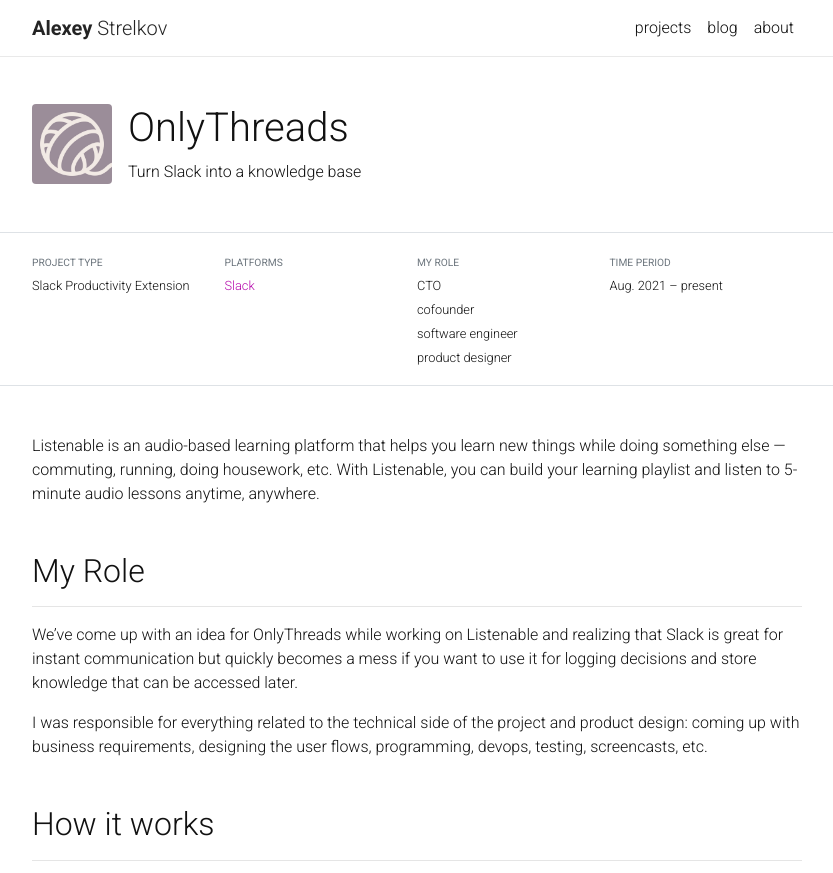
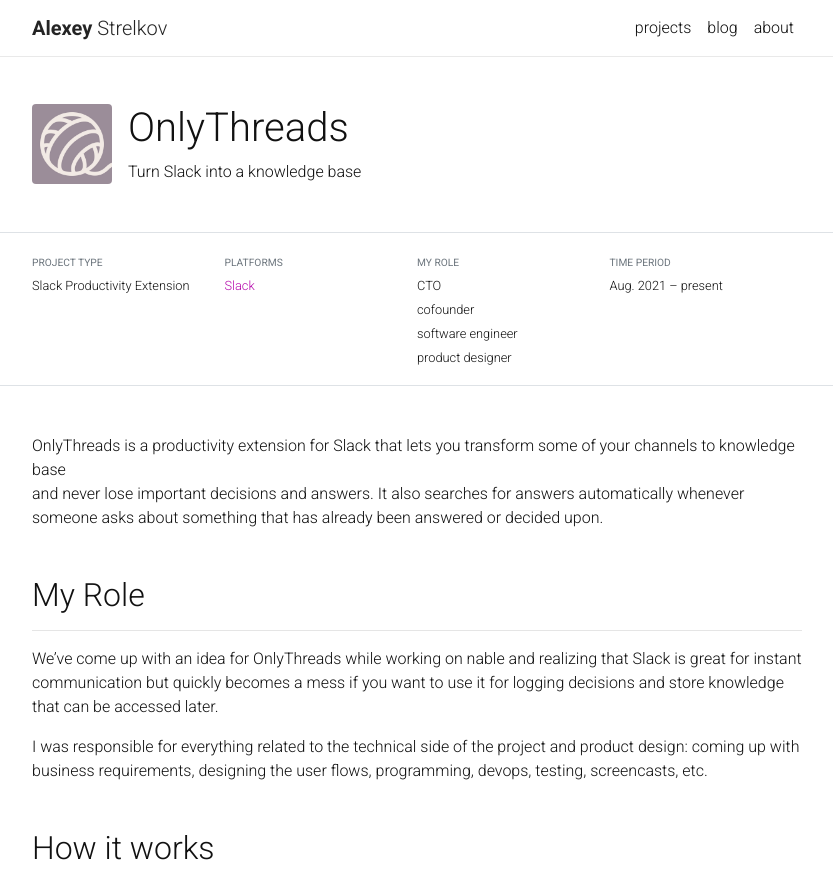
Before and after one commit to DataGreed/datagreed.pro, a Jekyll site: the page built from _projects/onlythreads.markdown, in a window 1280 px wide and 900 px high, cut to the strip 0-873 px from the top of the window. Shown: the whole strip, without its empty margins (223-1056 px from the left). Built offline with Jekyll 4.4.1, drawn with Linux system fonts in a browser that asks for light colours; nearby versions of some CDN libraries; a style sheet for code colours, icons or effects is not loaded.

Commit message:
fixed OnlyThreads intro paragraph

```diff
--- a/_projects/onlythreads.markdown
+++ b/_projects/onlythreads.markdown
@@ -19,14 +19,14 @@
       url: https://onlythreads.co/
 ---
 
-Listenable is an audio-based learning platform that helps you learn new things while doing something else — commuting,
-running, doing housework, etc. With Listenable, you can build your learning playlist and listen to 5-minute audio
-lessons anytime, anywhere.
+OnlyThreads is a productivity extension for Slack that lets you transform some of your channels to knowledge base
+and never lose important decisions and answers. It also searches for answers automatically whenever someone asks
+about something that has already been answered or decided upon.
 
 ## My Role
 ***
 
-We've come up with an idea for OnlyThreads while working on Listenable and realizing that Slack is great for instant
+We've come up with an idea for OnlyThreads while working on nable and realizing that Slack is great for instant
 communication but quickly becomes a mess if you want to use it for logging decisions and store knowledge that can
 be accessed later.
 
```
